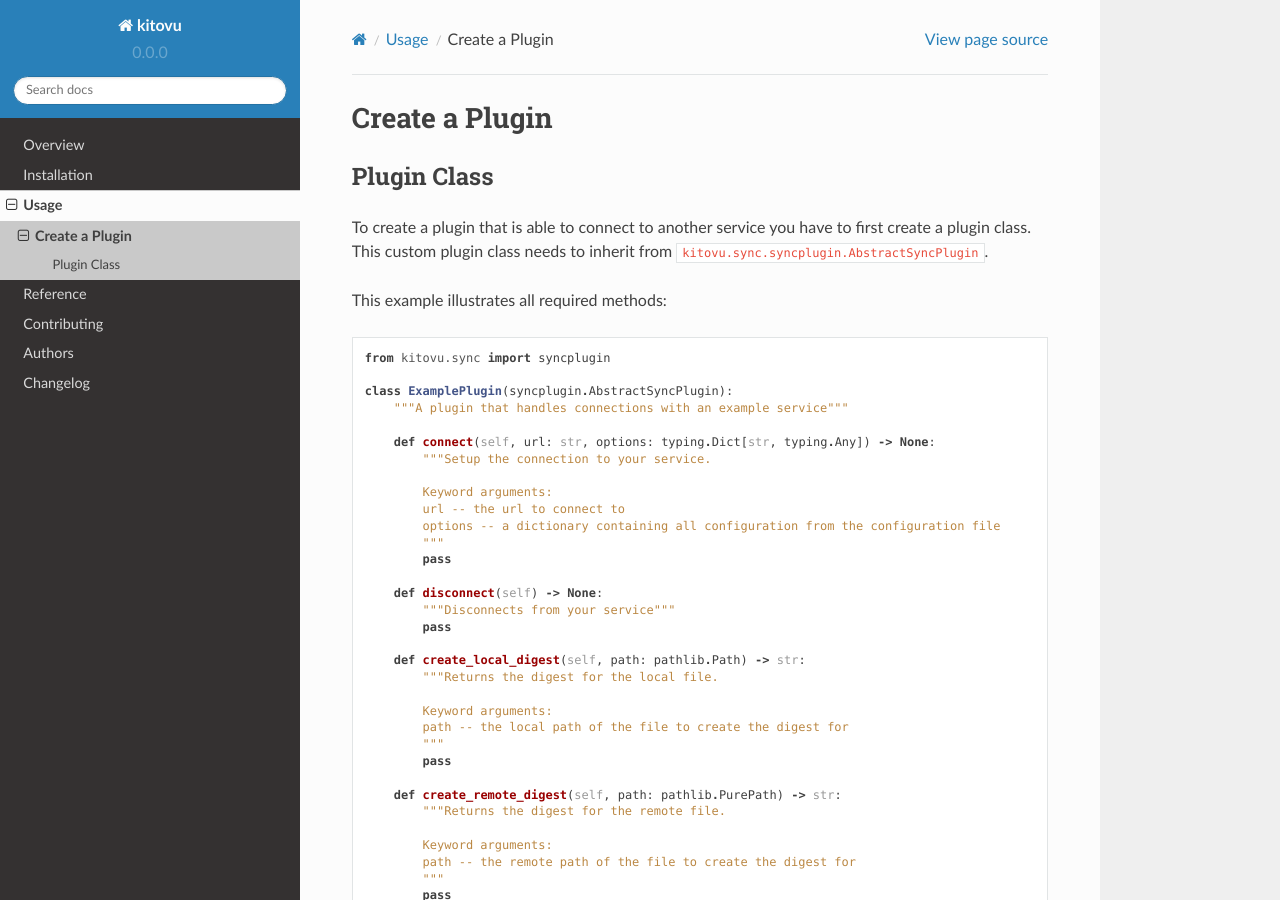
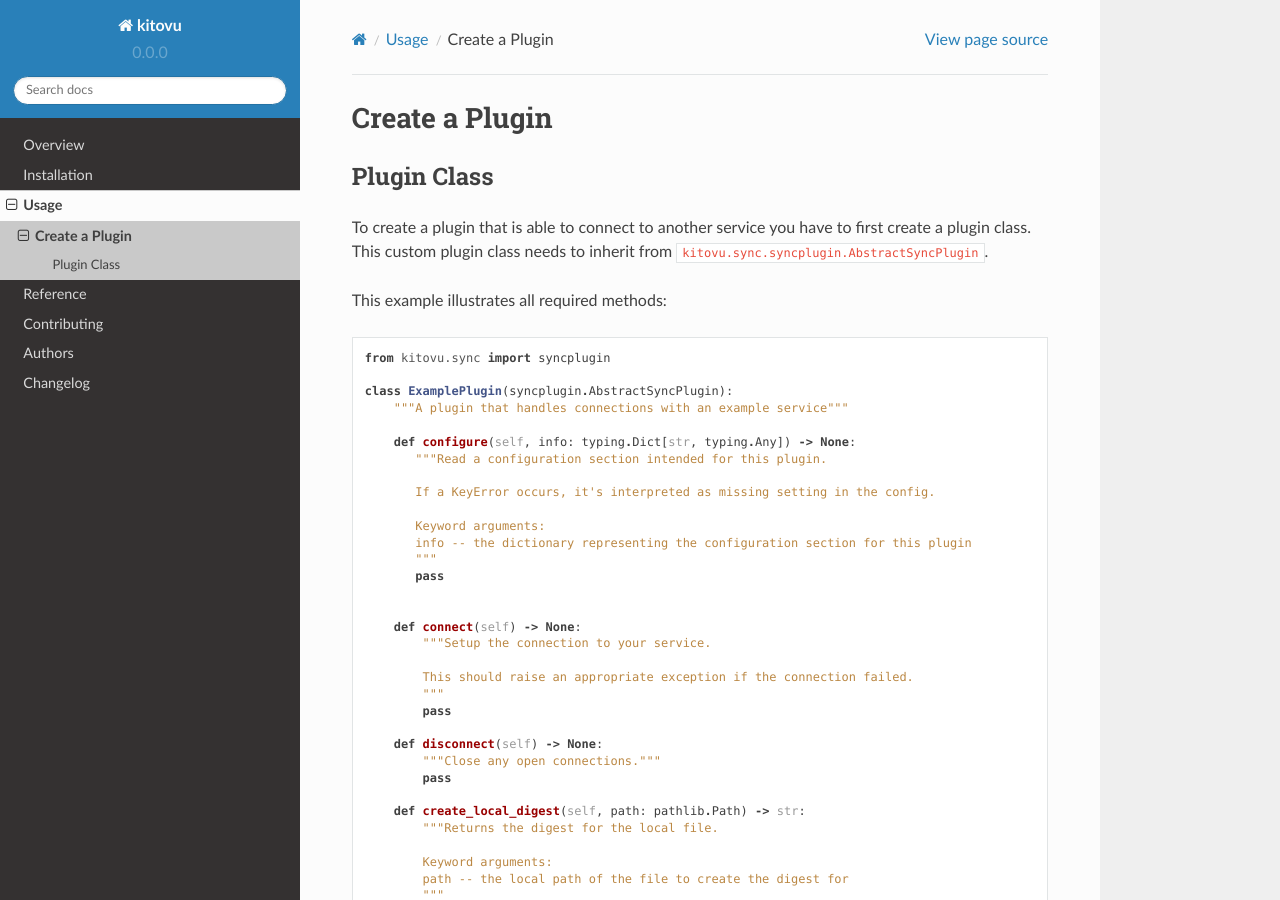
Before and after one commit to kitovu-bot/kitovu, a Sphinx documentation site: the page built from docs/usage/create_plugin.rst, in a window 1280 px wide and 900 px high. Built offline with Sphinx 7.4.7 and the Read the Docs theme 2.0.0, drawn with Linux system fonts in a browser that asks for light colours.

Commit message:
improved the plugin docs

```diff
--- a/docs/usage/create_plugin.rst
+++ b/docs/usage/create_plugin.rst
@@ -16,17 +16,26 @@ This example illustrates all required methods::
  class ExamplePlugin(syncplugin.AbstractSyncPlugin):
      """A plugin that handles connections with an example service"""
 
-     def connect(self, url: str, options: typing.Dict[str, typing.Any]) -> None:
+     def configure(self, info: typing.Dict[str, typing.Any]) -> None:
+        """Read a configuration section intended for this plugin.
+
+        If a KeyError occurs, it's interpreted as missing setting in the config.
+
+        Keyword arguments:
+        info -- the dictionary representing the configuration section for this plugin
+        """
+        pass
+
+
+     def connect(self) -> None:
          """Setup the connection to your service.
 
-         Keyword arguments:
-         url -- the url to connect to
-         options -- a dictionary containing all configuration from the configuration file
+         This should raise an appropriate exception if the connection failed.
          """
          pass
 
      def disconnect(self) -> None:
-         """Disconnects from your service"""
+         """Close any open connections."""
          pass
 
      def create_local_digest(self, path: pathlib.Path) -> str:
```
